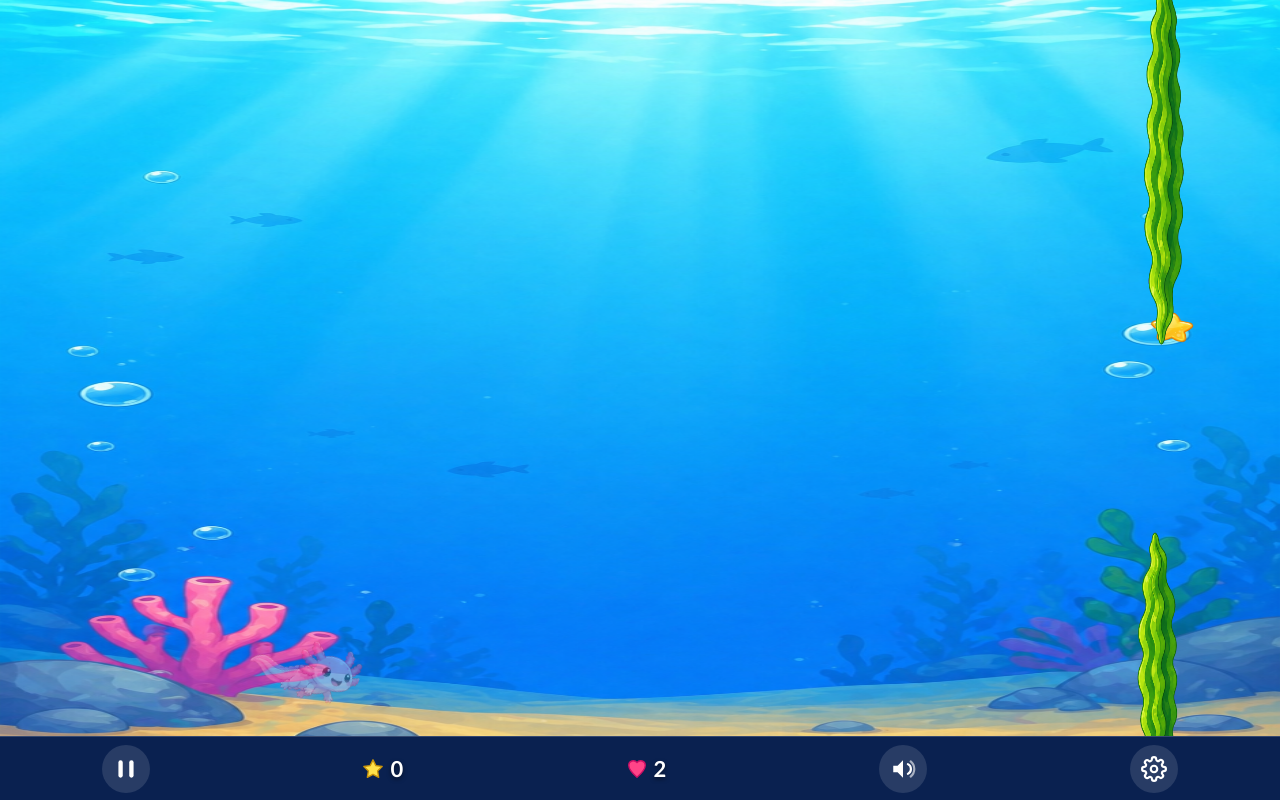
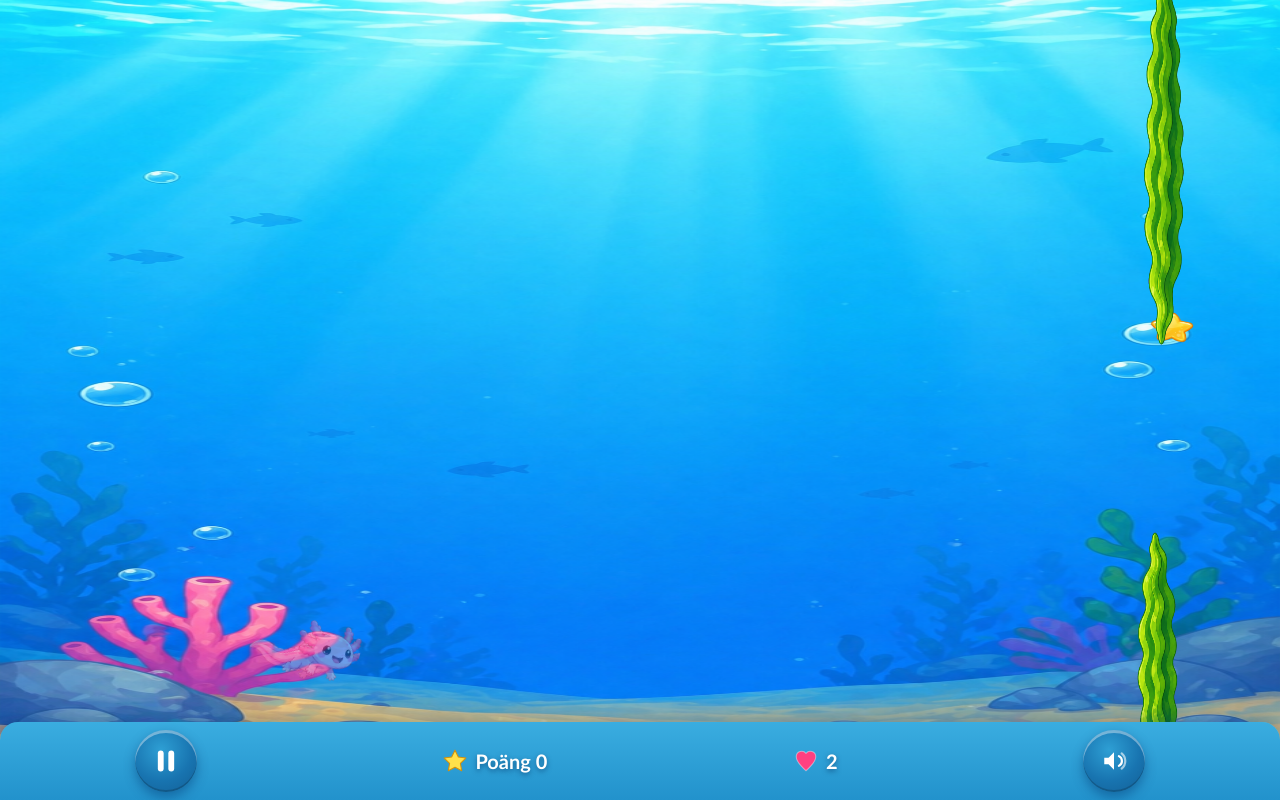
Before and after one commit to martinskyborn/axolotl-sim, a plain HTML site: page index.html in a window 1280 px wide. Both pictures are taken after a click on the button "Starta". Drawn offline with Linux system fonts and the light colour scheme.

Commit message:
Restyle bottom bar: ocean-blue gradient, circular bubble buttons, Poäng label, settings moved to pause menu

```diff
--- a/game.js
+++ b/game.js
@@ -25,6 +25,7 @@
   const volumeVal = document.getElementById("volumeVal");
   const childModeToggle = document.getElementById("childModeToggle");
   const settingsCloseBtn = document.getElementById("settingsCloseBtn");
+  const settingsOverlayBtn = document.getElementById("settingsOverlayBtn");
 
   const ASSETS = {
     background: "assets/generated/background.png",
@@ -149,6 +150,7 @@
     nameEntry.classList.add("is-hidden");
     leaderboardEl.classList.add("is-hidden");
     leaderboardButton.classList.add("is-hidden");
+    settingsOverlayBtn.classList.add("is-hidden");
     overlay.classList.add("is-visible");
     pauseButton.classList.add("is-hidden");
     hideBottomBar();
@@ -273,6 +275,7 @@
       state.mode = "ready";
       setOverlay("Axolotl Sim", "Tryck för att simma uppåt. Samla stjärnor och undvik tången.", "Starta");
       leaderboardButton.classList.remove("is-hidden");
+      settingsOverlayBtn.classList.remove("is-hidden");
       return;
     }
     if (state.mode === "paused") {
@@ -291,6 +294,7 @@
     if (state.mode !== "playing") return;
     state.mode = "paused";
     setOverlay("Paus", `Poäng: ${state.score}`, "Fortsätt");
+    settingsOverlayBtn.classList.remove("is-hidden");
   }
 
   function flap() {
@@ -670,6 +674,7 @@
     render();
     setOverlay("Axolotl Sim", "Tryck för att simma uppåt. Samla stjärnor och undvik tången.", "Starta");
     leaderboardButton.classList.remove("is-hidden");
+    settingsOverlayBtn.classList.remove("is-hidden");
     updateSoundIcon();
     if ("serviceWorker" in navigator) {
       navigator.serviceWorker.register("service-worker.js").catch(() => {});
@@ -757,6 +762,11 @@
     settingsPanel.classList.add("is-hidden");
   });
 
+  settingsOverlayBtn.addEventListener("click", (e) => {
+    e.stopPropagation();
+    settingsPanel.classList.remove("is-hidden");
+  });
+
   volumeSlider.addEventListener("input", () => {
     settings.volume = volumeSlider.value / 100;
     volumeVal.textContent = volumeSlider.value + "%";
--- a/index.html
+++ b/index.html
@@ -26,6 +26,7 @@
           <ol id="leaderboardEl" class="leaderboard is-hidden"></ol>
           <button id="startButton" type="button">Starta</button>
           <button id="leaderboardButton" type="button" class="link-button is-hidden">Topplista</button>
+          <button id="settingsOverlayBtn" type="button" class="link-button is-hidden">Inställningar</button>
         </div>
       </section>
       <button id="pauseButton" class="pause-button" type="button" aria-label="Pausa">
@@ -35,25 +36,26 @@
 
       <!-- Bottom navigation bar -->
       <nav id="bottomBar" class="bottom-bar is-hidden" aria-label="Spelkontroller">
-        <button id="barPauseBtn" class="bar-btn" aria-label="Pausa">
-          <svg viewBox="0 0 24 24" fill="none" width="26" height="26"><rect x="5" y="4" width="4" height="16" rx="2" fill="white"/><rect x="15" y="4" width="4" height="16" rx="2" fill="white"/></svg>
+        <button id="barPauseBtn" class="bar-btn bar-btn--circle" aria-label="Pausa">
+          <svg viewBox="0 0 24 24" fill="none" width="28" height="28"><rect x="5" y="3" width="5" height="18" rx="2.5" fill="white"/><rect x="14" y="3" width="5" height="18" rx="2.5" fill="white"/></svg>
         </button>
-        <div class="bar-stat">
-          <svg viewBox="0 0 24 24" width="22" height="22"><polygon points="12,2 15.09,8.26 22,9.27 17,14.14 18.18,21.02 12,17.77 5.82,21.02 7,14.14 2,9.27 8.91,8.26" fill="#ffe14a" stroke="#c8930a" stroke-width="1.5" stroke-linejoin="round"/></svg>
-          <span id="barScore">0</span>
+        <div class="bar-stat bar-stat--score">
+          <svg viewBox="0 0 24 24" width="26" height="26"><polygon points="12,2 15.09,8.26 22,9.27 17,14.14 18.18,21.02 12,17.77 5.82,21.02 7,14.14 2,9.27 8.91,8.26" fill="#ffe14a" stroke="#d4920a" stroke-width="1" stroke-linejoin="round"/></svg>
+          <span>Poäng <span id="barScore">0</span></span>
         </div>
-        <div class="bar-stat">
-          <svg viewBox="0 0 24 24" width="22" height="22"><path d="M12 21C12 21 3 13.5 3 8a5 5 0 0 1 9-3 5 5 0 0 1 9 3c0 5.5-9 13-9 13z" fill="#ff4488" stroke="#cc1166" stroke-width="1.5" stroke-linejoin="round"/></svg>
+        <div class="bar-stat bar-stat--lives">
+          <svg viewBox="0 0 24 24" width="26" height="26"><path d="M12 21C12 21 3 13.5 3 8a5 5 0 0 1 9-3 5 5 0 0 1 9 3c0 5.5-9 13-9 13z" fill="#ff4080" stroke="rgba(255,255,255,0.4)" stroke-width="1" stroke-linejoin="round"/></svg>
           <span id="barLives">3</span>
         </div>
-        <button id="barSoundBtn" class="bar-btn" aria-label="Ljud av/på">
+        <button id="barSoundBtn" class="bar-btn bar-btn--circle" aria-label="Ljud av/på">
           <svg id="soundIcon" viewBox="0 0 24 24" width="26" height="26" fill="none">
             <path d="M3 9v6h4l5 5V4L7 9H3z" fill="white"/>
             <path id="soundWave1" d="M16.5 7.5a5 5 0 0 1 0 9" stroke="white" stroke-width="2" stroke-linecap="round" fill="none"/>
             <path id="soundWave2" d="M19.07 5a9 9 0 0 1 0 14" stroke="white" stroke-width="2" stroke-linecap="round" fill="none" opacity="0.6"/>
           </svg>
         </button>
-        <button id="barSettingsBtn" class="bar-btn" aria-label="Inställningar">
+        <!-- Settings button (hidden from bar — accessible via pause menu) -->
+        <button id="barSettingsBtn" class="bar-btn bar-btn--hidden" aria-label="Inställningar">
           <svg viewBox="0 0 24 24" width="26" height="26" fill="none">
             <circle cx="12" cy="12" r="3" stroke="white" stroke-width="2"/>
             <path d="M19.4 15a1.65 1.65 0 0 0 .33 1.82l.06.06a2 2 0 0 1-2.83 2.83l-.06-.06a1.65 1.65 0 0 0-1.82-.33 1.65 1.65 0 0 0-1 1.51V21a2 2 0 0 1-4 0v-.09A1.65 1.65 0 0 0 9 19.4a1.65 1.65 0 0 0-1.82.33l-.06.06a2 2 0 0 1-2.83-2.83l.06-.06A1.65 1.65 0 0 0 4.68 15a1.65 1.65 0 0 0-1.51-1H3a2 2 0 0 1 0-4h.09A1.65 1.65 0 0 0 4.6 9a1.65 1.65 0 0 0-.33-1.82l-.06-.06a2 2 0 0 1 2.83-2.83l.06.06A1.65 1.65 0 0 0 9 4.68a1.65 1.65 0 0 0 1-1.51V3a2 2 0 0 1 4 0v.09a1.65 1.65 0 0 0 1 1.51 1.65 1.65 0 0 0 1.82-.33l.06-.06a2 2 0 0 1 2.83 2.83l-.06.06A1.65 1.65 0 0 0 19.4 9a1.65 1.65 0 0 0 1.51 1H21a2 2 0 0 1 0 4h-.09a1.65 1.65 0 0 0-1.51 1z" stroke="white" stroke-width="2" stroke-linecap="round"/>
--- a/service-worker.js
+++ b/service-worker.js
@@ -1,4 +1,4 @@
-const CACHE_NAME = "axolotl-sim-v14";
+const CACHE_NAME = "axolotl-sim-v15";
 const IMAGE_ASSETS = [
   "./assets/generated/background.png",
   "./assets/processed/axolotl-sheet.png",
--- a/styles.css
+++ b/styles.css
@@ -15,7 +15,7 @@ body {
   height: 100dvh;
   margin: 0;
   overflow: hidden;
-  background: #0a2150;
+  background: #2292cc;
   font-family: "Trebuchet MS", "Arial Rounded MT Bold", system-ui, sans-serif;
   touch-action: none;
   user-select: none;
@@ -24,7 +24,7 @@ body {
 #app {
   position: fixed;
   inset: 0;
-  background: #0a2150;
+  background: #2292cc;
 }
 
 #game {
@@ -259,49 +259,64 @@ body {
   bottom: 0;
   left: 0;
   right: 0;
-  height: calc(64px + env(safe-area-inset-bottom));
+  height: calc(78px + env(safe-area-inset-bottom));
   padding-bottom: env(safe-area-inset-bottom);
-  background: #0a2150;
-  border-top: 1.5px solid rgba(255, 255, 255, 0.18);
+  background: linear-gradient(180deg, #3aade0 0%, #2292cc 100%);
+  border-radius: 18px 18px 0 0;
+  box-shadow: 0 -4px 18px rgba(0, 60, 120, 0.35);
   display: flex;
   align-items: center;
   justify-content: space-around;
+  padding-left: 12px;
+  padding-right: 12px;
   z-index: 20;
-  transition: opacity 200ms ease;
 }
 
 .bottom-bar.is-hidden {
   display: none;
 }
 
-.bar-btn {
-  width: 48px;
-  height: 48px;
+/* Circular bubble buttons (pause + sound) */
+.bar-btn--circle {
+  width: 62px;
+  height: 62px;
   border: none;
   border-radius: 50%;
-  background: rgba(255, 255, 255, 0.12);
+  background: radial-gradient(circle at 42% 32%, #2e9fd4, #1874b0 56%, #125f96);
+  box-shadow:
+    inset 0 3px 0 rgba(255, 255, 255, 0.38),
+    inset 0 -2px 0 rgba(0, 0, 0, 0.18),
+    0 5px 12px rgba(0, 50, 110, 0.45);
   display: grid;
   place-items: center;
   cursor: pointer;
-  transition: background 120ms;
   -webkit-tap-highlight-color: transparent;
+  flex-shrink: 0;
 }
 
-.bar-btn:active {
-  background: rgba(255, 255, 255, 0.26);
+.bar-btn--circle:active {
+  transform: translateY(2px);
+  box-shadow:
+    inset 0 2px 0 rgba(255, 255, 255, 0.3),
+    inset 0 -1px 0 rgba(0, 0, 0, 0.14),
+    0 2px 6px rgba(0, 50, 110, 0.4);
+}
+
+/* Hidden settings button (kept in DOM for JS, not visible) */
+.bar-btn--hidden {
+  display: none;
 }
 
 .bar-stat {
   display: flex;
   align-items: center;
-  gap: 6px;
+  gap: 7px;
   color: white;
   font-family: "Trebuchet MS", "Arial Rounded MT Bold", system-ui, sans-serif;
-  font-size: 22px;
+  font-size: 20px;
   font-weight: 900;
-  text-shadow: 0 2px 4px rgba(0, 0, 0, 0.5);
-  min-width: 60px;
-  justify-content: center;
+  text-shadow: 0 2px 5px rgba(0, 40, 90, 0.55);
+  white-space: nowrap;
 }
 
 /* ── Settings panel ────────────────────────────────────────── */
```
